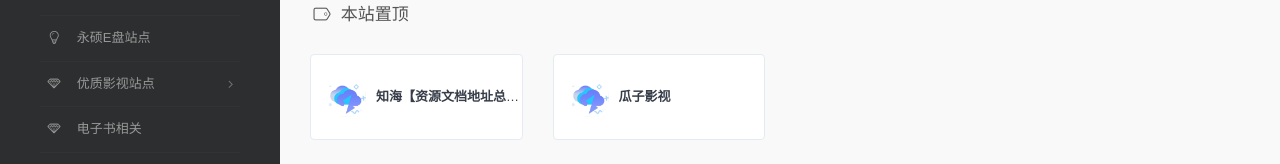
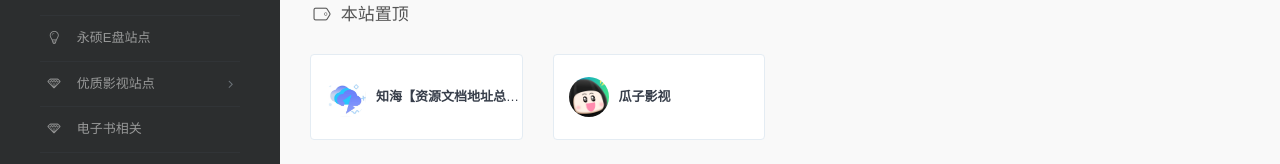
Before and after one commit to xiaoliyv/wanrenmi8, a plain HTML site: page cn/index.html in a window 1280 px wide. Shown: the part 290-454 px from the top of the page. Drawn offline with nearby package versions, Linux system fonts and the light colour scheme.

Commit message:
Update index.html

```diff
--- a/cn/index.html
+++ b/cn/index.html
@@ -357,7 +357,7 @@
                     <div class="xe-widget xe-conversations box2 label-info" onclick="window.open('https://www.123pan.com/s/l0TmTd-J4kt.html', '_blank')" data-toggle="tooltip" data-placement="bottom" title="" data-original-title="">
                         <div class="xe-comment-entry">
                             <a class="xe-user-img">
-                                <img data-src="/assets/images/qwypzys.png" class="lozad img-circle" width="40">
+                                <img data-src="/assets/images/gzys.png" class="lozad img-circle" width="40">
                             </a>
                             <div class="xe-comment">
                                 <a href="#" class="xe-user-name overflowClip_1">
```
